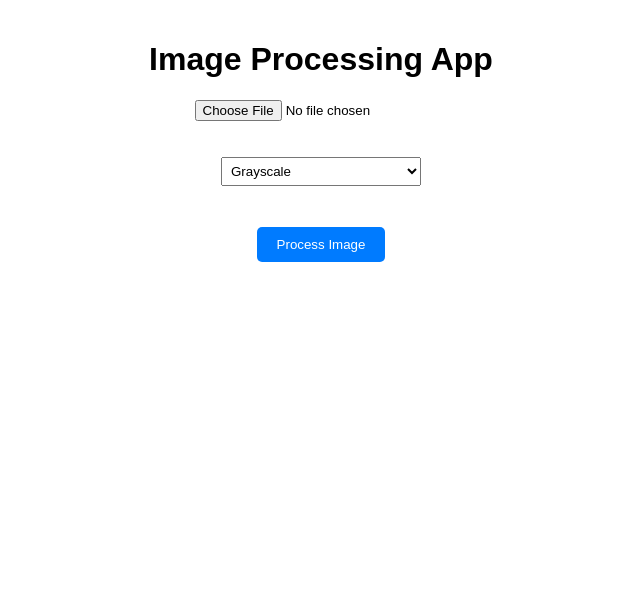
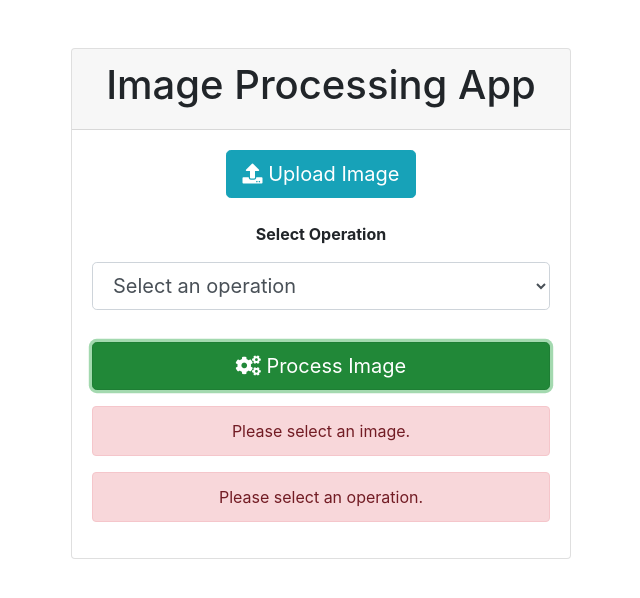
Before and after one commit to OsamaSaa3d/-Distributed-Image-Processing-System-using-Cloud-Computing, a plain HTML site: page index.html in a window 1280 px wide. Both pictures are taken after a click on the button "Process Image". Shown: the whole page, without its empty margins (319-959 px from the left). Drawn offline with nearby package versions, Linux system fonts and the light colour scheme.

Commit message:
Beautified HTML page

```diff
--- a/index.html
+++ b/index.html
@@ -1,78 +1,107 @@
 <!DOCTYPE html>
 <html lang="en">
+
 <head>
     <meta charset="UTF-8">
     <meta name="viewport" content="width=device-width, initial-scale=1.0">
     <title>Image Processing App</title>
-</head>
+    <link href="https://stackpath.bootstrapcdn.com/bootstrap/4.5.2/css/bootstrap.min.css" rel="stylesheet">
+    <link rel="stylesheet" href="https://cdnjs.cloudflare.com/ajax/libs/font-awesome/5.15.4/css/all.min.css">
     <style>
-    body {
-            font-family: Arial, sans-serif;
-            margin: 0;
-            padding: 20px;
+        .card {
+            max-width: 500px;
+            margin: auto;
         }
 
-        h1 {
-            text-align: center;
+        .form-group button {
+            width: 100%;
         }
 
-        input[type="file"] {
-            display: block;
-            margin: 0 auto;
+        @media (max-width: 576px) {
+            .form-control-lg {
+                font-size: 1rem;
+                padding: .5rem .75rem;
             }
 
-        select {
-            display: block;
-            margin: 0 auto;
-            padding: 5px;
-            width: 200px;
+            .btn-lg {
+                font-size: 1rem;
+                padding: .5rem .75rem;
             }
+        }
+    </style>
+</head>
 
-        button {
-            display: block;
-            margin: 5px auto;
-            padding: 10px 20px;
-            background-color: #007bff;
-            color: #fff;
-            border: none;
-            border-radius: 5px;
-            cursor: pointer;
-        }
-
-        button:hover {
-            background-color: #0056b3;
-            transition: 400ms;
-        }
-
-        button:disabled {
-            background-color: #ccc;
-            cursor: not-allowed;
-        }
-
-
-</style>
 <body>
+    <div class="container mt-5">
+        <div class="card">
+            <div class="card-header text-center">
                 <h1>Image Processing App</h1>
-
-    <input type="file" id="uploadInput">
-    <br><br>
-
-    <select id="operationSelect">
+            </div>
+            <div class="card-body">
+                <div class="form-group text-center">
+                    <label for="uploadInput" class="btn btn-info btn-lg">
+                        <i class="fas fa-upload"></i> Upload Image
+                    </label>
+                    <input type="file" class="form-control-file" id="uploadInput" style="display: none;"
+                        onchange="displayFileName()">
+                    <div id="fileName" class="mt-2"></div>
+                </div>
+                <div class="form-group text-center">
+                    <label for="operationSelect" class="font-weight-bold">Select Operation</label>
+                    <select class="form-control form-control-lg mt-2" id="operationSelect">
+                        <option value="">Select an operation</option>
                         <option value="grayscale">Grayscale</option>
                         <option value="blur">Blur</option>
                         <option value="color_inversion">Color Inversion</option>
                     </select>
-    <br><br>
-
-    <button onclick="processImage()">Process Image</button>
+                </div>
+                <div class="form-group text-center">
+                    <button class="btn btn-success btn-lg mt-3" onclick="processImage()">
+                        <i class="fas fa-cogs"></i> Process Image
+                    </button>
+                </div>
+                <div class="form-group text-center">
+                    <div id="errorImage" class="alert alert-danger d-none" role="alert">Please select an image.</div>
+                    <div id="errorOperation" class="alert alert-danger d-none" role="alert">Please select an operation.</div>
+                    <div id="errorFetch" class="alert alert-danger d-none" role="alert">Failed to process image.</div>
+                </div>
+            </div>
+        </div>
+    </div>
 
     <script>
+        function displayFileName() {
+            var uploadInput = document.getElementById('uploadInput');
+            var fileName = document.getElementById('fileName');
+            if (uploadInput.files.length > 0) {
+                fileName.textContent = 'File: ' + uploadInput.files[0].name;
+                fileName.classList.add('alert', 'alert-success');
+            } else {
+                fileName.textContent = '';
+                fileName.classList.remove('alert', 'alert-success');
+            }
+        }
+
         function processImage() {
             var uploadInput = document.getElementById('uploadInput');
             var operationSelect = document.getElementById('operationSelect');
             var file = uploadInput.files[0];
             var operation = operationSelect.value;
+            var errorImage = document.getElementById('errorImage');
+            var errorOperation = document.getElementById('errorOperation');
+            var errorFetch = document.getElementById('errorFetch');
 
+            // Hide all error messages
+            errorImage.classList.add('d-none');
+            errorOperation.classList.add('d-none');
+            errorFetch.classList.add('d-none');
+
+            if (!file) {
+                errorImage.classList.remove('d-none');
+            }
+            if (!operation) {
+                errorOperation.classList.remove('d-none');
+            }
             if (file && operation) {
                 var formData = new FormData();
                 formData.append('image', file);
@@ -99,11 +128,16 @@
                     })
                     .catch(error => {
                         console.error('Error:', error);
+                        errorFetch.textContent = error.message;
+                        errorFetch.classList.remove('d-none');
                     });
-            } else {
-                alert('Please select an image and an operation.');
             }
         }
     </script>
+
+    <script src="https://code.jquery.com/jquery-3.5.1.slim.min.js"></script>
+    <script src="https://cdn.jsdelivr.net/npm/@popperjs/core@2.9.2/dist/umd/popper.min.js"></script>
+    <script src="https://stackpath.bootstrapcdn.com/bootstrap/4.5.2/js/bootstrap.min.js"></script>
 </body>
+
 </html>
```
Lines whose indentation alone changed are shown as unchanged.
